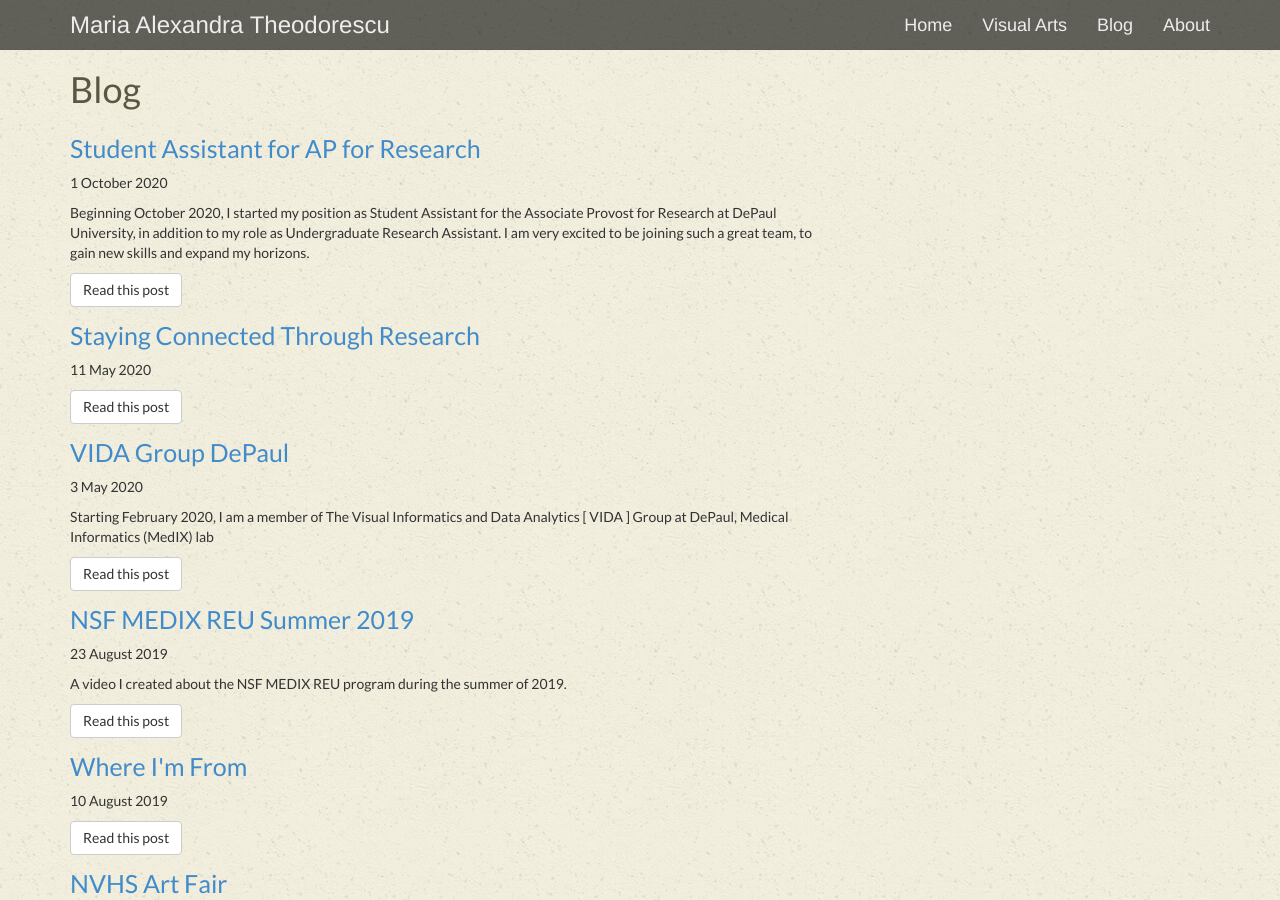
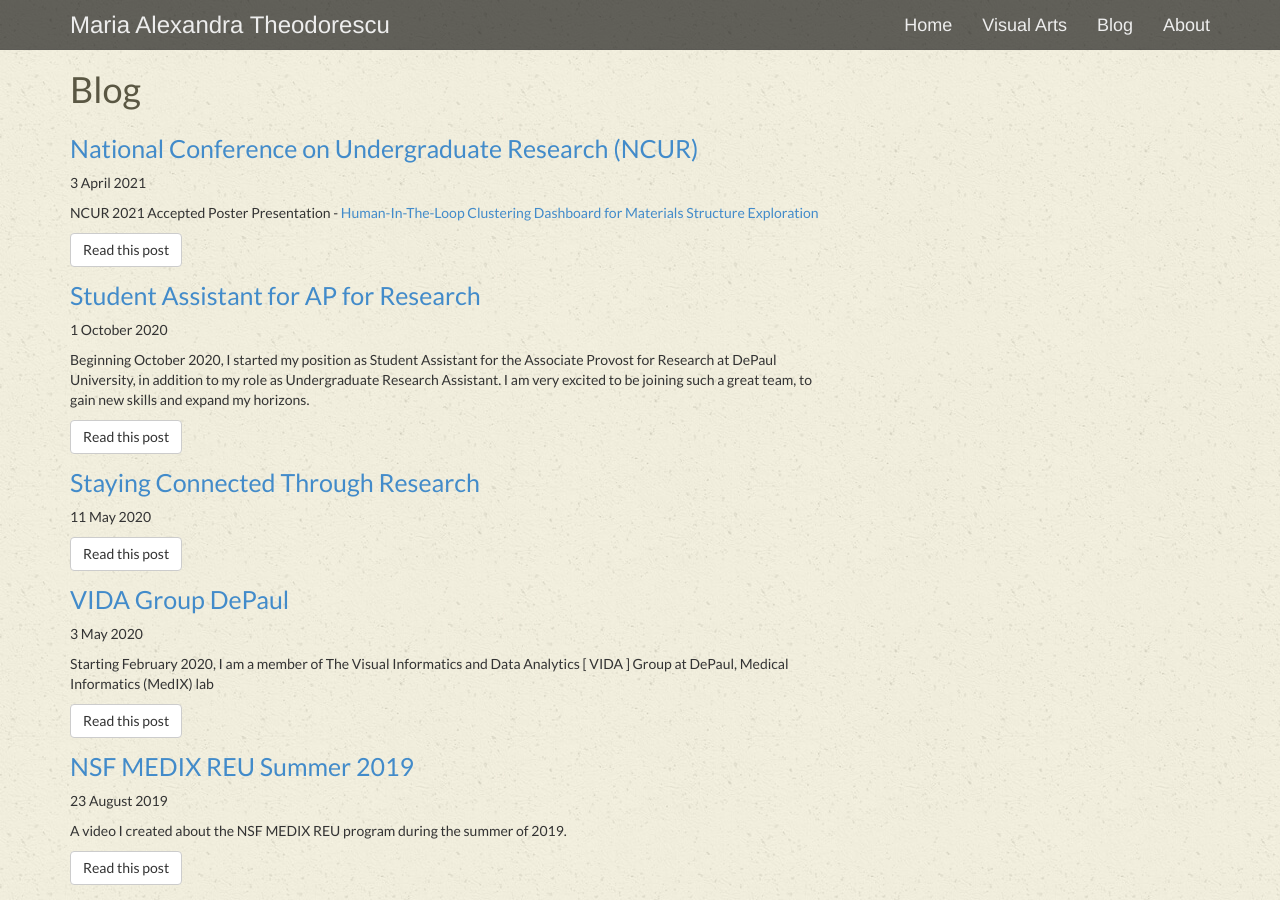
Before and after one commit to allyth/allyth, a Jekyll site: the page built from blog.html, in a window 1280 px wide and 900 px high. Built offline with Jekyll 4.4.1, drawn with Linux system fonts in a browser that asks for light colours; some web fonts are replaced.

Commit message:
Add NCUR post

```diff
--- /dev/null
+++ b/_posts/2021-04-3-NCUR.md
@@ -0,0 +1,9 @@
+---
+layout: post
+title: National Conference on Undergraduate Research (NCUR)
+image:
+description:
+---
+NCUR 2021 Accepted Poster Presentation -  <a href="https://apps.cur.org/ncur2021/search/Display_NCUR.aspx?id=110627">Human-In-The-Loop Clustering Dashboard for Materials Structure Exploration</a>
+<!-- split -->
+<br>
```
Also changed, not shown: _visualArts/2020-11-28-hp.md (+1 -1 lines).
